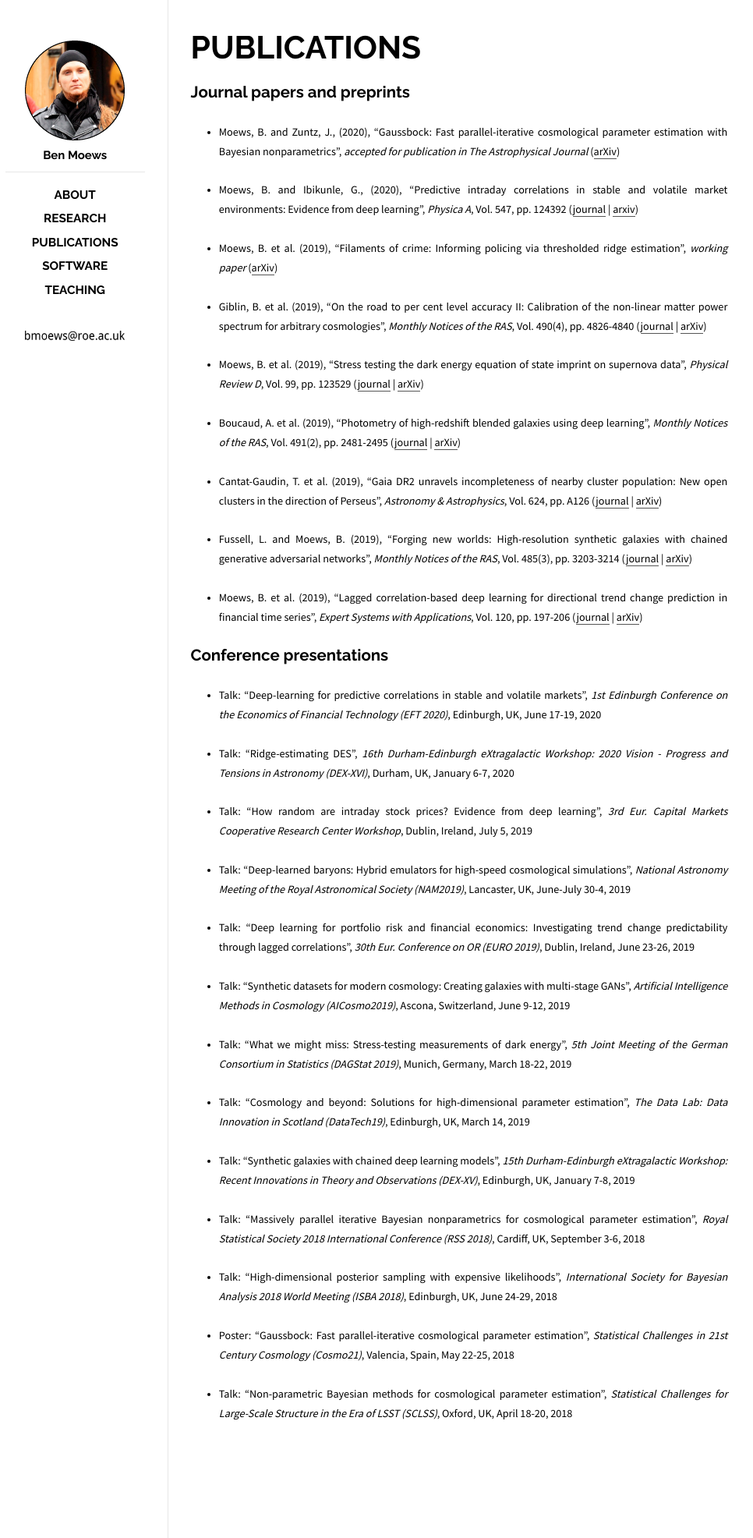
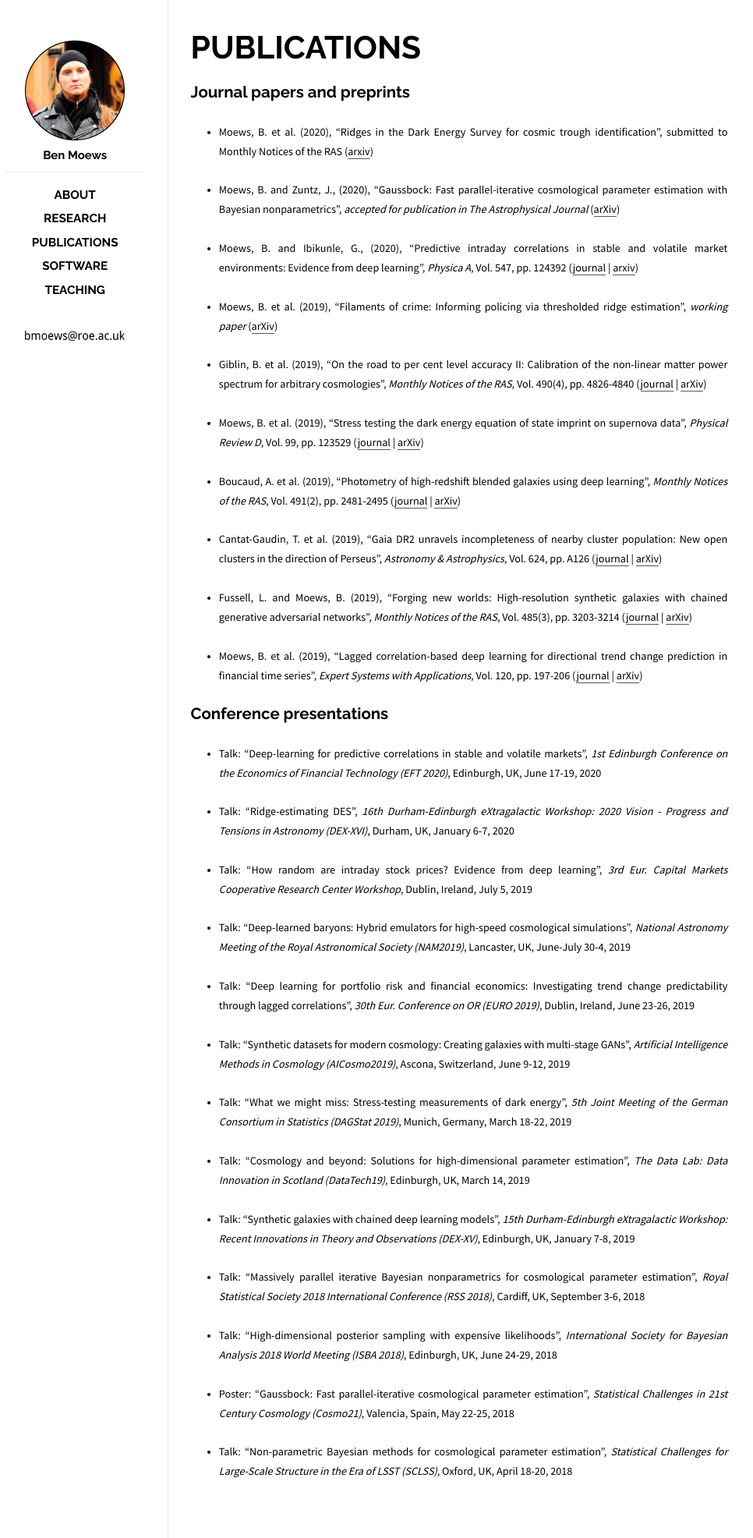
Before and after one commit to moews/moews.github.io, a Jekyll site: the page built from _posts/2017-03-25-publications.md, in a window 1280 px wide. Shown: the whole page at 78% size, without its empty margins (143-1109 px from the left). Built offline with Jekyll 4.4.1, drawn with Linux system fonts in a browser that asks for light colours.

Commit message:
Update 2017-03-25-publications.md

```diff
--- a/_posts/2017-03-25-publications.md
+++ b/_posts/2017-03-25-publications.md
@@ -7,6 +7,8 @@ categories: posts
 ---
 
 ## Journal papers and preprints
+
+* <small>Moews, B. et al. (2020), "Ridges in the Dark Energy Survey for cosmic trough identification", submitted to Monthly Notices of the RAS ([arxiv](https://arxiv.org/abs/2005.08583))</small>
 
 * <small>Moews, B. and Zuntz, J., (2020), "Gaussbock: Fast parallel-iterative cosmological parameter estimation with Bayesian nonparametrics", _accepted for publication in The Astrophysical Journal_ ([arXiv](https://arxiv.org/abs/1905.09800))</small>
 
```
